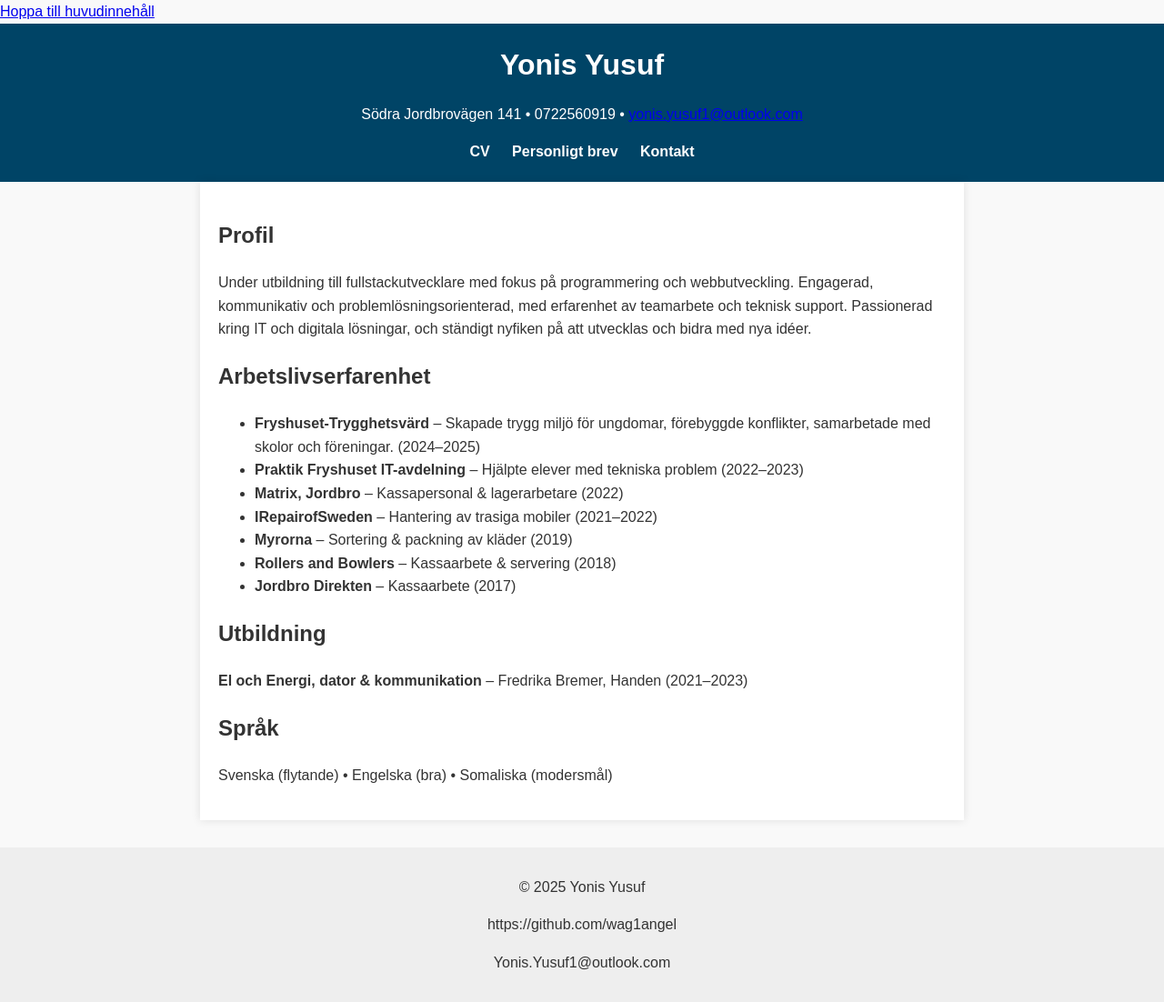
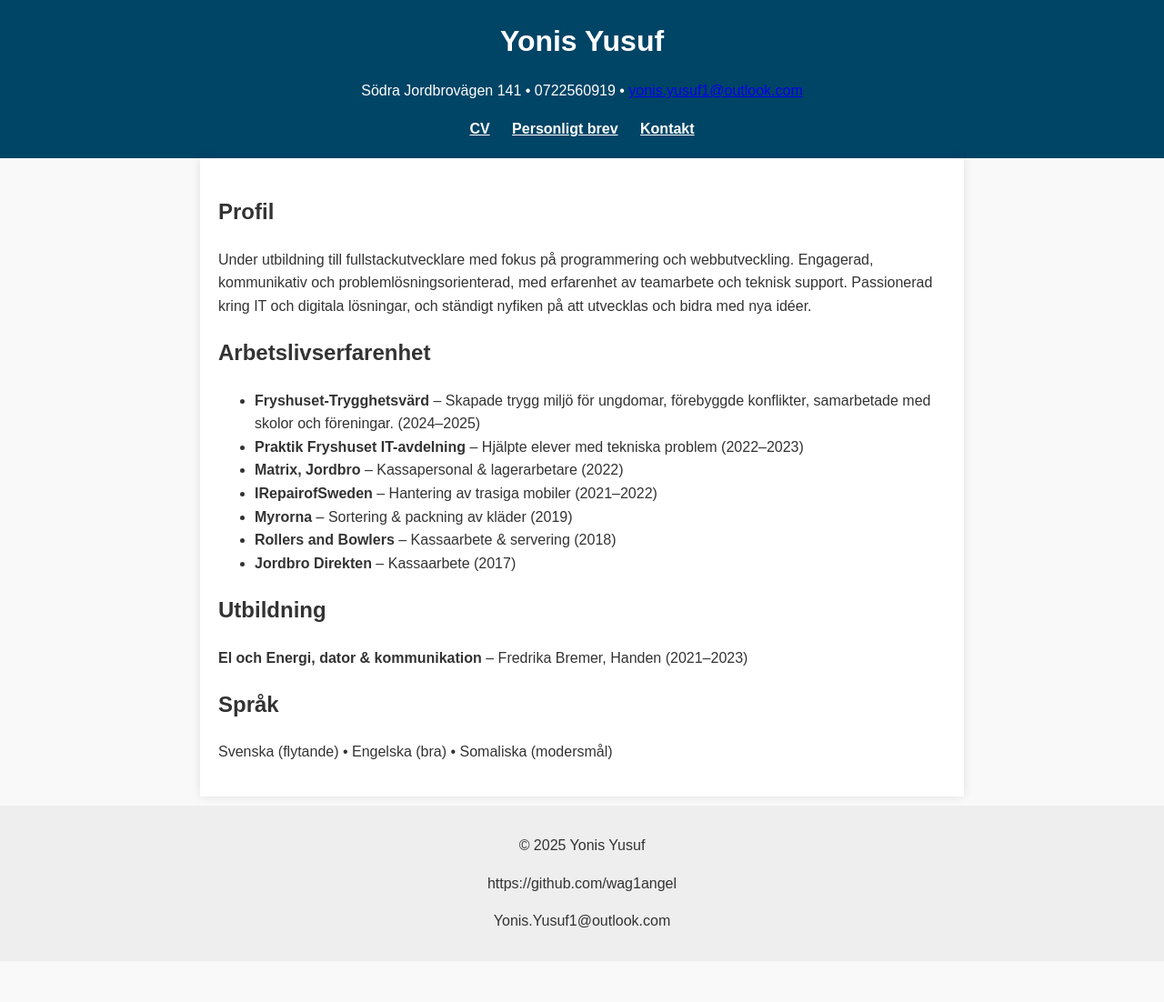
Before and after one commit to wag1angel/Yonis-cv-hemsida, a plain HTML site: page index.html in a window 1280 px wide. Shown: the whole page at 91% size. After the commit the page ends 1057 px from the top, so only its background shows below. Drawn offline with Linux system fonts and the light colour scheme.

Commit message:
Update style.css

```diff
--- a/style.css
+++ b/style.css
@@ -23,6 +23,8 @@ nav a {
   margin: 0 10px;
   text-decoration: none;
   font-weight: bold;
+  text-decoration: underline;
+
 }
 
 nav a:hover {
@@ -41,5 +43,87 @@ footer {
   text-align: center;
   padding: 15px;
   background: #eee;
-  margin-top: 30px;
+  margin-top: 10px;
 }
+
+/* ==========================
+   Learning comments & helpers
+   These blocks explain what to paste and why. They are safe comments and small rules.
+   ========================== */
+
+/* Skip-link: hidden off-screen but visible on focus for keyboard users */
+.skip-link {
+  position: absolute;
+  left: -9999px;
+  top: auto;
+  width: 1px;
+  height: 1px;
+  overflow: hidden;
+}
+.skip-link:focus,
+.skip-link:active {
+  left: 1rem;
+  top: 1rem;
+  width: auto;
+  height: auto;
+  padding: 0.5rem 1rem;
+  background: #004466;
+  color: #fff;
+  z-index: 1000;
+  border-radius: 4px;
+}
+
+/* Variables example: paste near top of your file to create design tokens */
+/* Uncomment and adjust colors/spacing to match your design */
+/*
+:root {
+  --bg: #ffffff;
+  --text: #111111;
+  --muted: #666666;
+  --accent: #0b6efd;
+  --gap: 1rem;
+  --max-width: 1000px;
+  --container-padding: 1rem;
+}
+*/
+
+/* Container utility - centers content and limits width */
+/* .container { max-width: var(--max-width); margin: 0 auto; padding: 0 var(--container-padding); } */
+
+/* Hamburger / nav (checkbox-hack) - add this CSS if you also add the HTML checkbox + label */
+/*
+.nav-toggle { position: absolute; left: -9999px; }
+.nav-toggle-label { display:inline-block; width:44px; height:36px; padding:6px; cursor:pointer; }
+.hamburger, .hamburger::before, .hamburger::after { content: ''; display:block; height:3px; background:#333; border-radius:3px; transition: transform 200ms ease, opacity 200ms ease; }
+.hamburger::before { transform: translateY(-9px); }
+.hamburger::after  { transform: translateY(6px); }
+.main-nav { display:none; position:absolute; left:0; right:0; top:100%; background:#fff; padding:1rem; box-shadow:0 10px 30px rgba(0,0,0,0.08); }
+.nav-toggle:checked + .nav-toggle-label .hamburger { background: transparent; }
+.nav-toggle:checked + .nav-toggle-label .hamburger::before { transform: translateY(0) rotate(45deg); }
+.nav-toggle:checked + .nav-toggle-label .hamburger::after  { transform: translateY(0) rotate(-45deg); }
+.nav-toggle:checked + .nav-toggle-label + .main-nav { display:block; }
+@media(min-width:768px) { .nav-toggle-label{ display:none; } .main-nav{ display:block; position:static; box-shadow:none; padding:0; } .main-nav__list{ display:flex; gap:var(--gap); align-items:center; margin:0; padding:0; list-style:none; } }
+*/
+
+/* Accordion (details/summary) styles - uncomment to enable */
+/*
+details summary { list-style:none; cursor:pointer; padding:0.5rem 0; font-weight:600; }
+details summary::-webkit-details-marker { display:none; }
+details[open] summary { color: var(--accent, #0b6efd); }
+.accordion__content { padding: 0.5rem 0 1rem 0; }
+*/
+
+/* Modal (:target) styles example - uncomment to enable */
+/*
+.modal { position: fixed; inset: 0; display:flex; align-items:center; justify-content:center; background: rgba(0,0,0,0.45); opacity:0; pointer-events:none; transition:opacity 180ms ease; }
+.modal:target { opacity:1; pointer-events:auto; }
+.modal-inner { background: #fff; padding:1.25rem; border-radius:8px; max-width:min(720px,95%); max-height:80vh; overflow:auto; }
+*/
+
+/* Responsive image example (comment) - use <picture> or <img srcset> in HTML */
+/*
+<picture>
+  <source type="image/webp" srcset="images/me-400.webp 400w, images/me-800.webp 800w, images/me-1200.webp 1200w" sizes="(max-width:600px) 100vw, (max-width:1024px) 50vw, 33vw">
+  <img src="images/me-800.jpg" srcset="images/me-400.jpg 400w, images/me-800.jpg 800w, images/me-1200.jpg 1200w" sizes="(max-width:600px) 100vw, (max-width:1024px) 50vw, 33vw" alt="Portrait of Yonis" loading="lazy">
+</picture>
+*/
```
